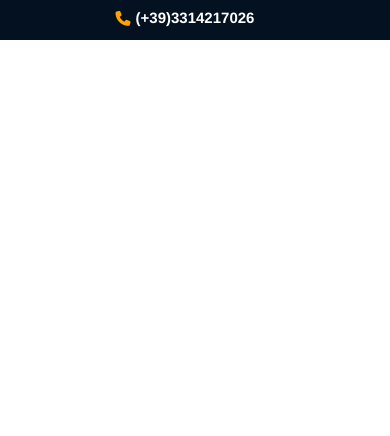
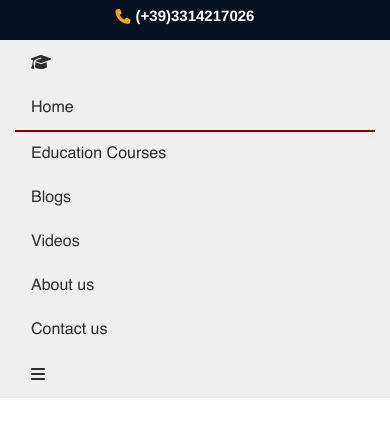
Before and after one commit to SaraNiknamHesar/businessWebsite, a plain HTML site: page index.html in a window 390 px wide. Drawn offline with Linux system fonts and the light colour scheme; a web font is replaced by a local one.

Commit message:
designing_navbar_menu_first_part

```diff
--- a/assets/css/style.css
+++ b/assets/css/style.css
@@ -1,3 +1,51 @@
 @import "_grid-system.css";
 @import "_reset.css";
 @import "_contact.css";
+
+/*start navbar section*/
+.nav {
+    background-color: #efefef;
+    overflow: hidden;
+}
+
+.nav a {
+    float: left;
+    color: rgba(46, 46, 46);
+    text-align: center;
+    padding: 14px 16px;
+}
+
+.nav a.active-link {
+    border-bottom: 2px solid darkred;
+}
+
+.nav a:hover {
+    border-bottom: 2px solid darkred;
+}
+
+.humberger-menu {
+    display: none;
+}
+
+@media screen and (max-width: 765px) {
+    .nav a:not(:first-child) {
+        display: none;
+    }
+    .nav .humberger-menu{
+        display: block !important;
+        float: right;
+    }
+    .nav.responsive{
+        position: relative;
+    }
+    .nav.responsive a.humberger-menu{
+
+    }
+    .nav.responsive a{
+        float: none;
+        display: block;
+        text-align: left;
+    }
+}
+
+/*end navbar section*/
--- a/index.html
+++ b/index.html
@@ -14,7 +14,7 @@
 </body>
 <script src="assets/js/script.js"></script>
 <!-- start contact section  -->
-<div class="container-fluid container-fluid-custom">
+<section class="container-fluid container-fluid-custom">
     <div class="row">
         <div class="container">
             <div class="col-12 col-sm-6 col-md-6 col-lg-6 col-xl-6 col-xxl-6 contact">
@@ -31,6 +31,23 @@
             </div>
         </div>
     </div>
-</div>
+</section>
 <!-- end contact section  -->
+
+<!--start navbar section-->
+<nav class="nav responsive" id="myNav">
+  <div class="container">
+      <div class="row">
+          <a href=""><i class="fa-solid fa-graduation-cap"></i></a>
+          <a href="" class="active-link"><span>Home</span></a>
+          <a href=""><span>Education Courses</span></a>
+          <a href=""><span>Blogs</span></a>
+          <a href=""><span>Videos</span></a>
+          <a href=""><span>About us</span></a>
+          <a href="" class=""><span>Contact us</span></a>
+          <a href="javascript:void(0)" class="humberger-menu"><i class="fa-solid fa-bars"></i></a>
+      </div>
+  </div>
+</nav>
+<!--end navbar section-->
 </html>
```
Also changed, not shown: assets/fonts/Helvetica.otf (added), assets/fonts/Helvetica.ttf (added), assets/fonts/Helvetica.woff (added), assets/fonts/Helvetica.woff2 (added).
